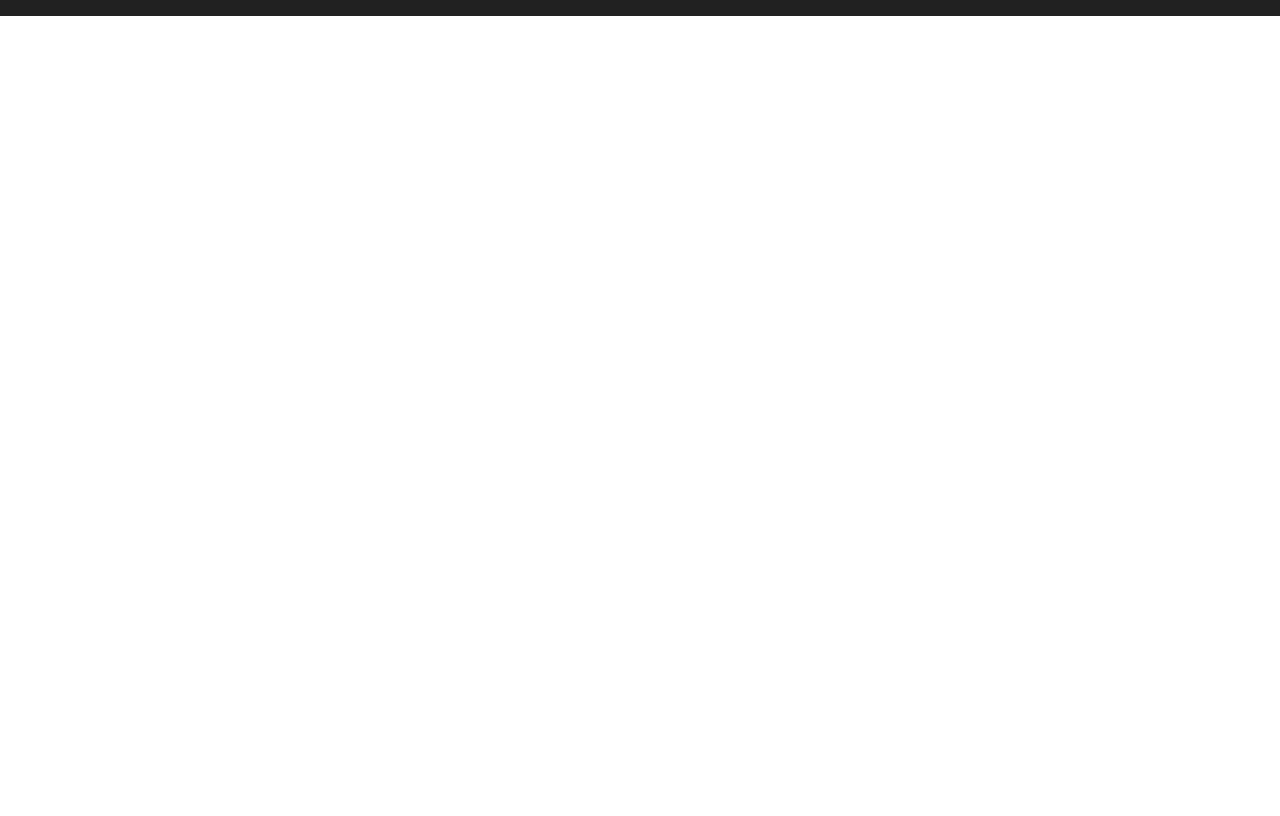
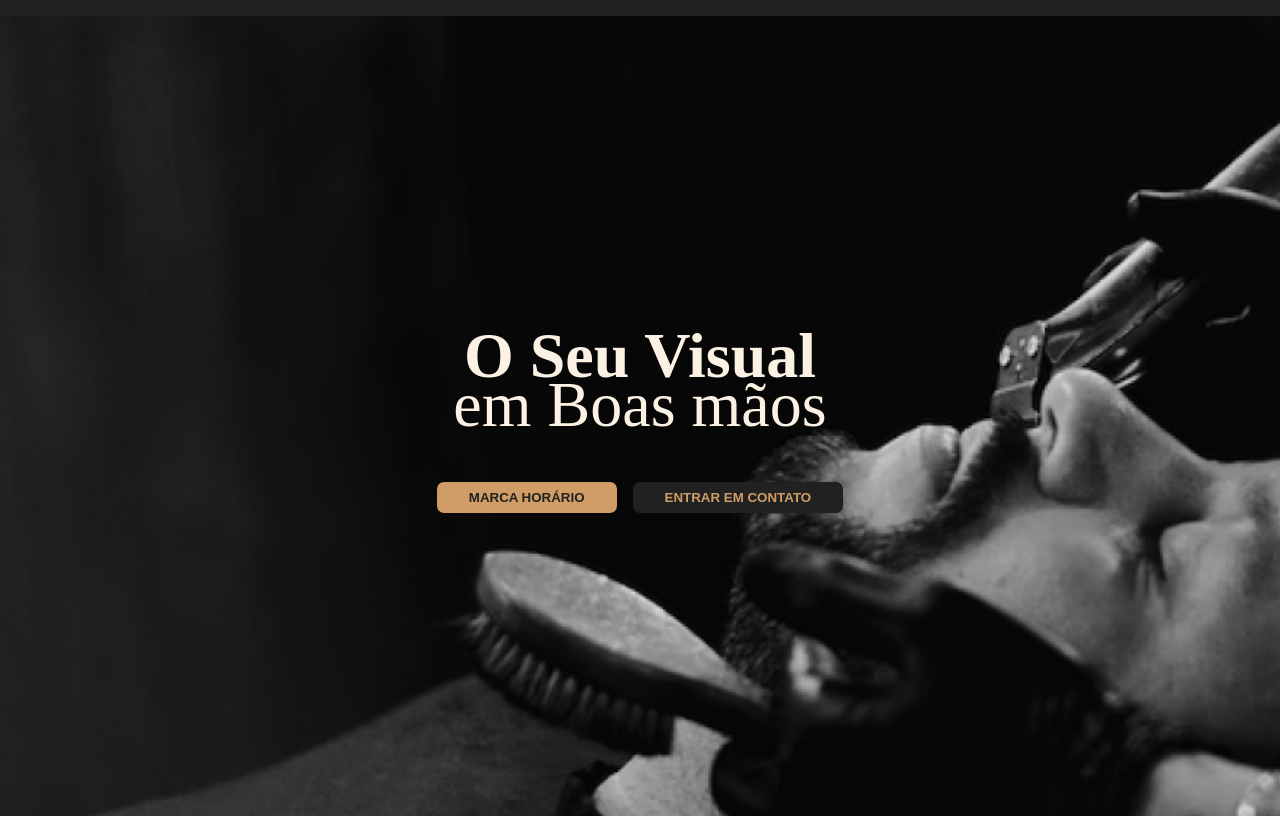
Before and after one commit to domdq/luis_barber, a plain HTML site: page index.html in a window 1280 px wide. Shown: the part 85-901 px from the top of the page. Before the commit the page ends 800 px from the top, so only its background shows below. Drawn offline with Linux system fonts and the light colour scheme; a web font is replaced by a local one.

Commit message:
feat: style banner

```diff
--- a/index.html
+++ b/index.html
@@ -23,14 +23,19 @@
         <li><a href="#">Home</a></li>
         <li><a href="#">Serviços</a></li>
         <li><a href="#">Contato</a></li>
-        <li>
-          <a href="tel:+5563912345678" id="phone">
-            <img src="./img/phone.svg" alt="">
-            <span>+55 63 9 1234-5678</span>
-          </a>
-        </li>
+        <li> <a href="tel:+5563912345678" id="phone"> <img src="./img/phone.svg" alt=""> <span>+55 63 9 1234-5678</span></a> </li>
       </ul>
     </nav>
+  </div>
+  <header>
+    <div class="banner">
+      <h1>O Seu Visual</h1>
+      <h2>em Boas mãos</h2>
+      <div class="btn-header">
+        <button class="btn-gold">Marca Horário</button>
+        <button class="btn-black">Entrar em Contato</button>
+      </div>
+  </header>
   </div>
 </body>
 
--- a/style/reset.css
+++ b/style/reset.css
@@ -8,3 +8,6 @@
 body {
   font-family: "Montserrat", sans-serif;
 }
+img {
+  display: block;
+}
--- a/style/style.css
+++ b/style/style.css
@@ -1,3 +1,4 @@
+/***** Navbar *****/
 .nav {
   background: #212121;
   padding: 32px 128px;
@@ -34,3 +35,66 @@
 #phone span {
   color: #cf9d65;
 }
+/***** BANNER *****/
+.banner {
+  display: flex;
+  flex-direction: column;
+  justify-content: center;
+  align-items: center;
+  background-image: url("/img/visual.png");
+  background-repeat: no-repeat;
+  height: 800px;
+  background-size: cover;
+  color: #fcf2e4;
+}
+.banner h1 {
+  font-family: Playfair;
+  font-size: 64px;
+}
+.banner h2 {
+  font-family: Yesteryear;
+  font-size: 64px;
+  font-weight: 400;
+  margin-top: -25px;
+}
+.btn-header {
+  display: flex;
+  justify-content: center;
+  align-items: center;
+  gap: 16px;
+  font-family: Montserrat;
+  font-size: 16px;
+  margin-top: 40px;
+}
+.btn-gold {
+  color: #212121;
+  background-color: #cf9d65;
+  border: none;
+  border-radius: 7px;
+  padding: 8px 32px;
+  text-transform: uppercase;
+  font-weight: bold;
+}
+.btn-gold:hover {
+  background-color: #cf9d65;
+}
+.btn-gold:active {
+  background-color: #cf9d65;
+  transform: translateY(4px);
+}
+.btn-black {
+  color: #cf9d65;
+  background-color: #212121;
+  border: none;
+  border-radius: 7px;
+  padding: 8px 32px;
+  text-transform: uppercase;
+  font-weight: bold;
+}
+.btn-black:hover {
+  background-color: #212121;
+}
+.btn-black:active {
+  background-color: #212121;
+  transform: translateY(4px);
+}
```
